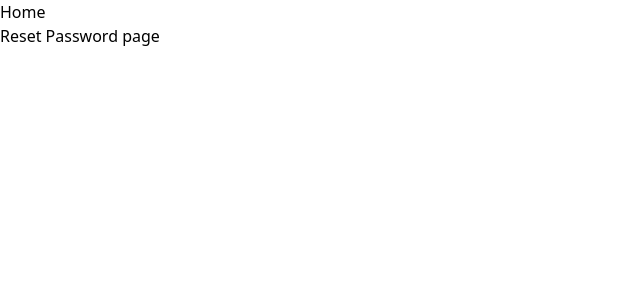
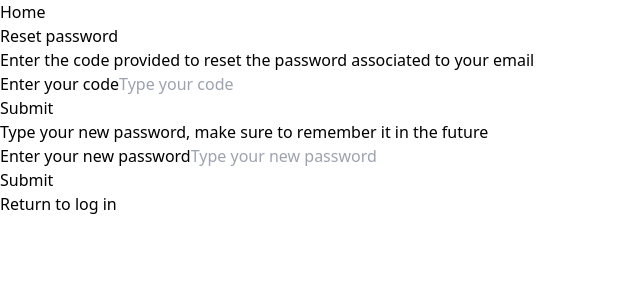
Before and after one commit to santiagredo/MTTS01-B, a React (Vite) app: page /resetPassword in a window 1280 px wide. Shown: the top 300 px of the page, without its empty margins (0-640 px from the left). Built offline with nearby package versions, Linux system fonts and the light colour scheme.

Commit message:
Structured reset password page

```diff
--- a/src/Components/ResetPasswordPage.tsx
+++ b/src/Components/ResetPasswordPage.tsx
@@ -1,12 +1,70 @@
-
+import { Link, useNavigate } from "react-router-dom";
 
 
 
 export function ResetPasswordPage () {
+    const navigate = useNavigate();
+
+    const handleSubmit = () => {
+        navigate("/resetPassword");
+    };
+
+    const sectionClasses = "w-full flex justify-center flex-col h-screen bg-black";
+    const h2Classes = "w-11/12 my-6 mx-auto text-center text-3xl text-white font-bold";
+    const pClasses = "w-11/12 my-6 mx-auto text-center text-white";
+
+    const sectionContainerClasses = "max-w-sm mx-auto";
+    const inputsContainerClasses = "flex justify-center flex-col w-11/12 mx-auto mb-4";
+    const inputsClasses = "w-full rounded px-2 h-10 max-w-s bg-gray-900 hover:border hover:border-solid hover:border-white text-white focus:border-2";
+
+    const buttonContainerClasses ="flex justify-center flex-col w-11/12 mx-auto my-6";
+    const buttonClasses = "bg-green-500 text-white mx-auto rounded-3xl w-full h-10 font-bold max-w-s transform hover:scale-105";
+
+    const LinkClasses = "mx-1 text-green-500 mx-auto my-1 hover:underline";
 
     return (
-        <div>
-            Reset Password page
-        </div>
+        <section className={sectionClasses}>
+            <h2 className={h2Classes}>
+                Reset password
+            </h2>
+
+            <form onSubmit={handleSubmit}>
+                <p className={pClasses}>
+                    Enter the code provided to reset the password associated to your email
+                </p>
+
+                <div className={sectionContainerClasses}>
+                    <div className={inputsContainerClasses}>
+                        <label className="text-white">Enter your code</label>
+                        <input type="text" placeholder="Type your code" className={inputsClasses}/>
+                    </div>
+
+                    <div className={buttonContainerClasses}>
+                        <button type="submit" className={buttonClasses}>Submit</button>
+                    </div>
+                </div>
+            </form>
+
+            <form onSubmit={handleSubmit}>
+                <p className={pClasses}>
+                    Type your new password, make sure to remember it in the future
+                </p>
+
+                <div className={sectionContainerClasses}>
+                    <div className={inputsContainerClasses}>
+                        <label className="text-white">Enter your new password</label>
+                        <input type="password" placeholder="Type your new password" className={inputsClasses}/>
+                    </div>
+
+                    <div className={buttonContainerClasses}>
+                        <button type="submit" className={buttonClasses}>Submit</button>
+                    </div>
+                </div>
+            </form>
+
+            <Link to="/" className={LinkClasses}>
+                Return to log in
+            </Link>
+        </section>
     );
 };
```
